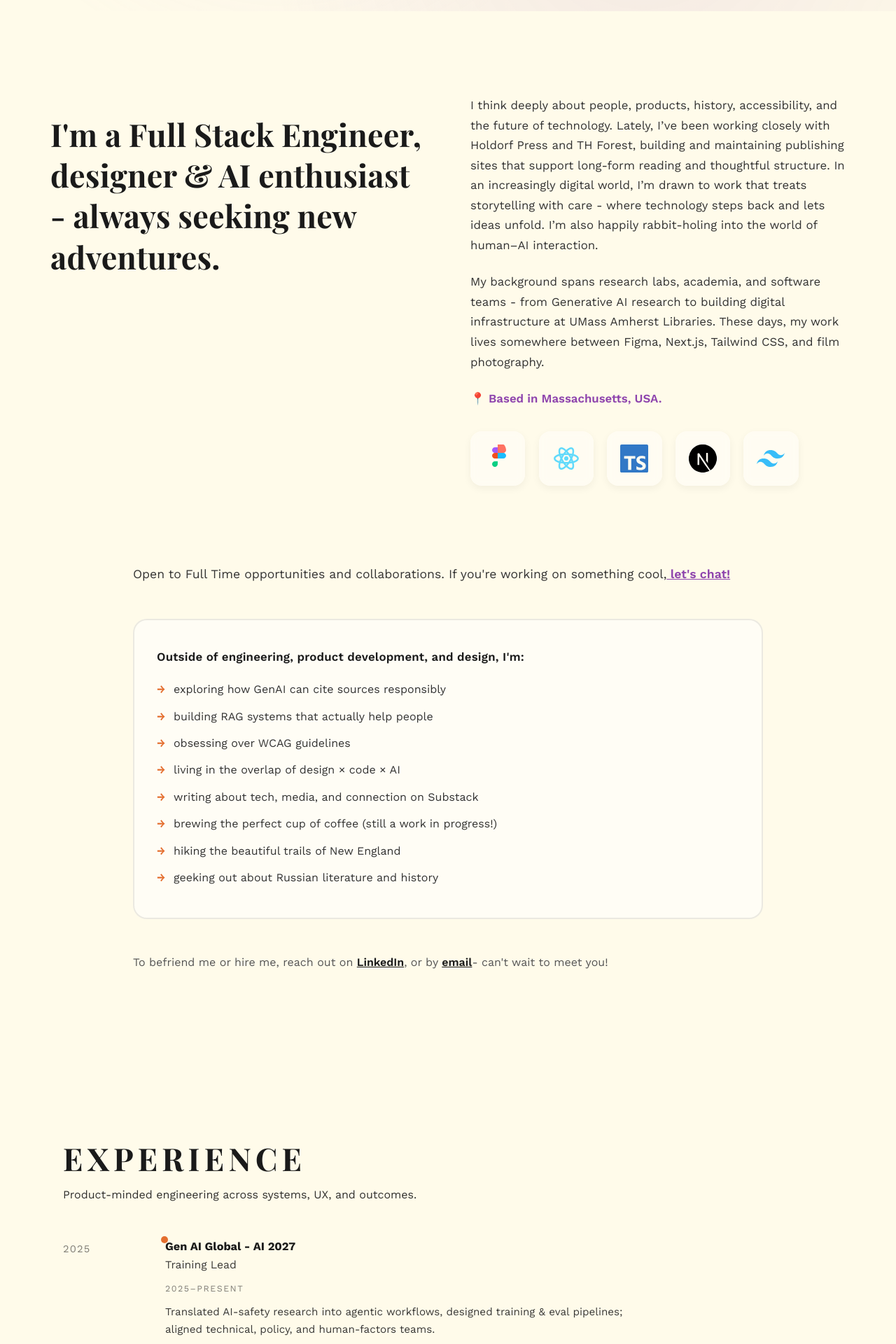
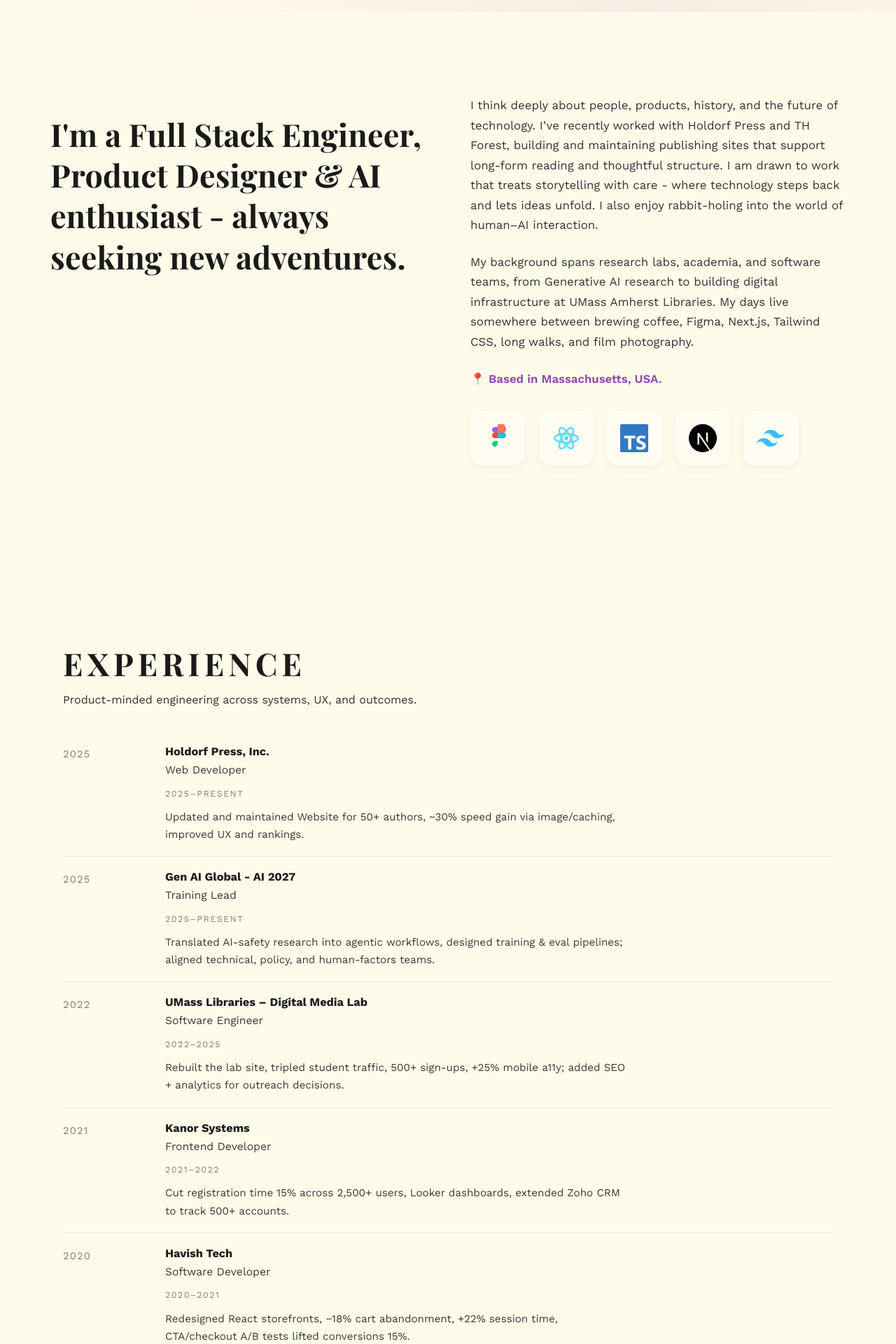
Before and after one commit to vanikorepu/my-profile, a React (Vite) app: page / in a window 1280 px wide. Shown: the part 760-2680 px from the top of the page at 70% size. Built offline with nearby package versions, Linux system fonts and the light colour scheme.

Commit message:
made it better

```diff
--- a/src/components/About.jsx
+++ b/src/components/About.jsx
@@ -6,16 +6,16 @@ export default function About() {
       <div className="about-container">
         <div className="about-left">
           <h2>
-            I'm a Full Stack Engineer, designer & AI enthusiast - always seeking new adventures.
+            I'm a Full Stack Engineer, Product Designer & AI enthusiast - always seeking new adventures.
           </h2>
         </div>
 
         <div className="about-right">
           <p>
-            I think deeply about people, products, history, accessibility, and the future of technology. Lately, I’ve been working closely with Holdorf Press and TH Forest, building and maintaining publishing sites that support long-form reading and thoughtful structure. In an increasingly digital world, I’m drawn to work that treats storytelling with care - where technology steps back and lets ideas unfold. I’m also happily rabbit-holing into the world of human–AI interaction.
+            I think deeply about people, products, history, and the future of technology. I’ve recently worked with Holdorf Press and TH Forest, building and maintaining publishing sites that support long-form reading and thoughtful structure. I am drawn to work that treats storytelling with care - where technology steps back and lets ideas unfold. I also enjoy rabbit-holing into the world of human–AI interaction.
           </p>
           <p>
-            My background spans research labs, academia, and software teams - from Generative AI research to building digital infrastructure at UMass Amherst Libraries. These days, my work lives somewhere between Figma, Next.js, Tailwind CSS, and film photography.
+            My background spans research labs, academia, and software teams, from Generative AI research to building digital infrastructure at UMass Amherst Libraries. My days live somewhere between brewing coffee, Figma, Next.js, Tailwind CSS, long walks, and film photography.
           </p>
           <p className="location">📍 Based in Massachusetts, USA.</p>
 
@@ -53,19 +53,15 @@ export default function About() {
         </div>
       </div>
 
-      <div className="about-details">
+      {/* <div className="about-details">
         <p className="about-open">
-          Open to Full Time opportunities and collaborations. If you're working on something cool,
-          <a href="#contact"> let's chat!</a>
+          Open to Full Time opportunities and collaborations. If you're working on something cool, <a href="#contact">let's chat!</a>
         </p>
 
         <div className="about-interests">
           <h3>Outside of engineering, product development, and design, I'm:</h3>
           <ul>
-            <li>exploring how GenAI can cite sources responsibly</li>
-            <li>building RAG systems that actually help people</li>
-            <li>obsessing over WCAG guidelines</li>
-            <li>living in the overlap of design × code × AI</li>
+            <li>building applied AI systems, diving into GenAI and effective RAG architecture.</li>
             <li>writing about tech, media, and connection on{" "}<a href="https://substack.com/@vanikorepu" target="_blank" rel="noopener noreferrer">Substack</a></li>
             <li>brewing the perfect cup of coffee (still a work in progress!)</li>
             <li>hiking the beautiful trails of New England</li>
@@ -82,7 +78,7 @@ export default function About() {
           <a href="mailto:vkorepu.cs@gmail.com">email</a>
             - can't wait to meet you!
         </p>
-      </div>
+      </div> */}
     </section>
   );
 }
--- a/src/components/Footer.css
+++ b/src/components/Footer.css
@@ -56,7 +56,7 @@
   transition: opacity 0.2s ease, transform 0.2s ease;
 }
 
-.footer-links a:hover {
+/* .footer-links a:hover {
   opacity: 1;
   transform: translateY(-1px);
 }
@@ -64,7 +64,7 @@
 .footer-links a:hover::after {
   opacity: 0.8;
   transform: scaleX(1);
-}
+} */
 
 @keyframes footerFade {
   from {
--- a/src/components/Timeline.css
+++ b/src/components/Timeline.css
@@ -37,15 +37,15 @@
 }
 
 /* The single “Rachel dot” anchor */
-.exp__anchorDot {
+/* .exp__anchorDot {
   position: absolute;
-  left: 140px; /* aligns near the year column edge */
+  left: 140px;
   top: 8px;
   width: 10px;
   height: 10px;
   border-radius: 999px;
   background: var(--accent-color);
-}
+} */
 
 /* Row layout */
 .exp__row {
--- a/src/components/Timeline.jsx
+++ b/src/components/Timeline.jsx
@@ -2,8 +2,17 @@ import "./Timeline.css";
 
 const ITEMS = [
   {
+    title: "Web Developer",
+    org: "Holdorf Press, Inc.",
+    url: "https://www.holdorfpress.com",
+    dates: "2025–Present",
+    blurb:
+      "Updated and maintained Website for 50+ authors, ~30% speed gain via image/caching, improved UX and rankings.",
+  },
+  {
     title: "Training Lead",
     org: "Gen AI Global - AI 2027",
+    url: "https://www.genaiglobal.org",
     dates: "2025–Present",
     blurb:
       "Translated AI-safety research into agentic workflows, designed training & eval pipelines; aligned technical, policy, and human-factors teams.",
@@ -11,6 +20,7 @@ const ITEMS = [
   {
     title: "Software Engineer",
     org: "UMass Libraries – Digital Media Lab",
+    url: "https://www.library.umass.edu/dml",
     dates: "2022–2025",
     blurb:
       "Rebuilt the lab site, tripled student traffic, 500+ sign-ups, +25% mobile a11y; added SEO + analytics for outreach decisions.",
@@ -18,6 +28,7 @@ const ITEMS = [
   {
     title: "Frontend Developer",
     org: "Kanor Systems",
+    url: "https://www.kanorsystems.com",
     dates: "2021–2022",
     blurb:
       "Cut registration time 15% across 2,500+ users, Looker dashboards, extended Zoho CRM to track 500+ accounts.",
@@ -25,16 +36,10 @@ const ITEMS = [
   {
     title: "Software Developer",
     org: "Havish Tech",
+    url: "https://www.havishtech.co",
     dates: "2020–2021",
     blurb:
       "Redesigned React storefronts, −18% cart abandonment, +22% session time, CTA/checkout A/B tests lifted conversions 15%.",
-  },
-  {
-    title: "Web Developer",
-    org: "Holdorf Press, Inc.",
-    dates: "2025–Present",
-    blurb:
-      "Optimized WordPress for 50+ authors, ~30% speed gain via image/caching, improved UX and rankings.",
   },
 ];
 
@@ -63,7 +68,19 @@ export default function Timeline() {
               <div className="exp__year">{getYearLabel(item.dates)}</div>
 
               <div className="exp__main">
-                <div className="exp__org">{item.org}</div>
+                {/* UPDATED: Wrapped the organization name in an <a> tag.
+                  - href={item.url}: Uses the URL from the ITEMS array.
+                  - target="_blank" rel="noopener noreferrer": Ensures the link opens in a new tab securely.
+                */}
+                <a
+                  href={item.url}
+                  target="_blank"
+                  rel="noopener noreferrer"
+                  className="exp__orgLink" // Added a class for targeted CSS styling
+                >
+                  <div className="exp__org">{item.org}</div>
+                </a>
+
                 <div className="exp__role">{item.title}</div>
 
                 {/* optional: keep this if you want a tiny subline like a “resume whisper” */}
```
